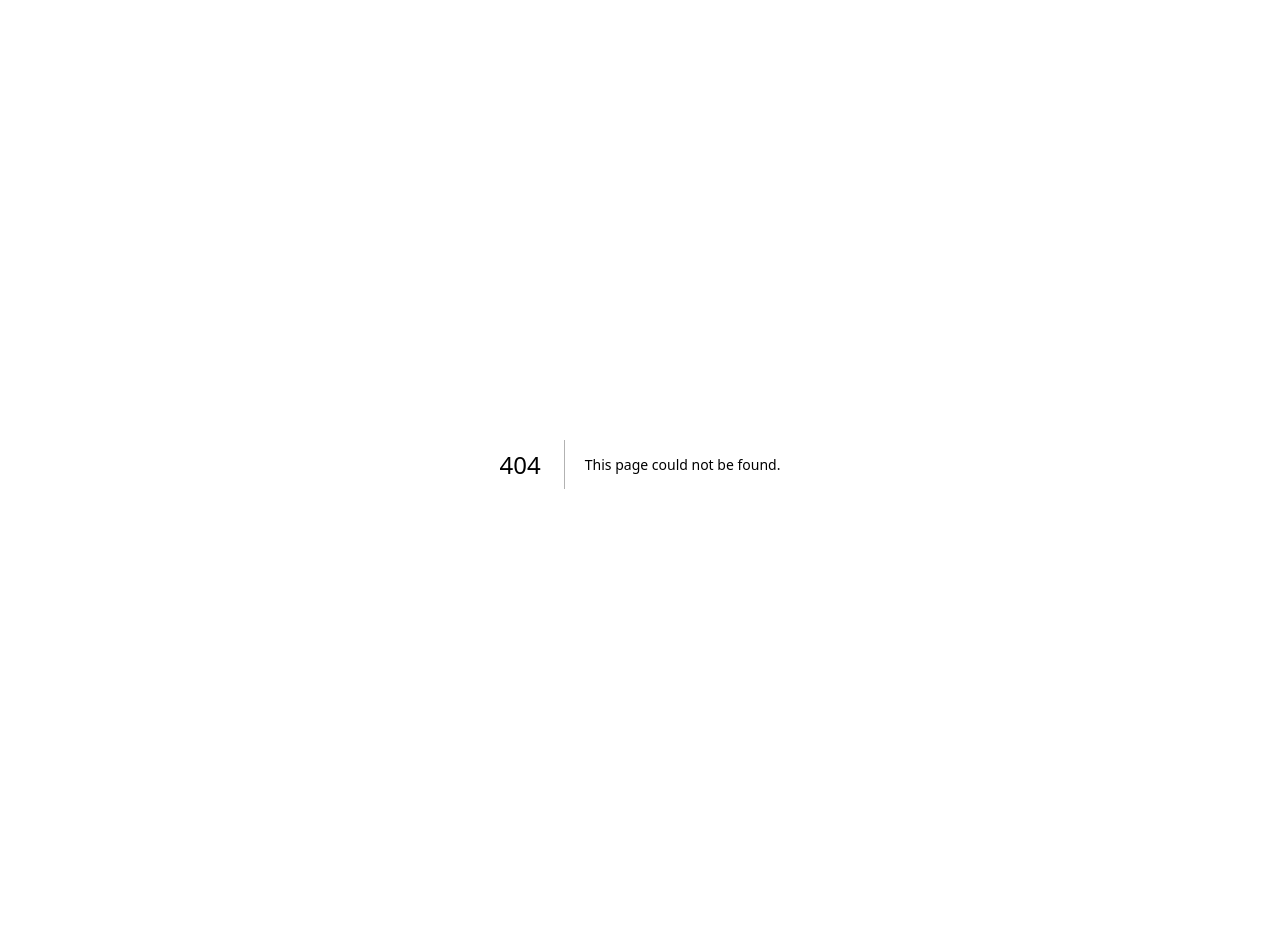
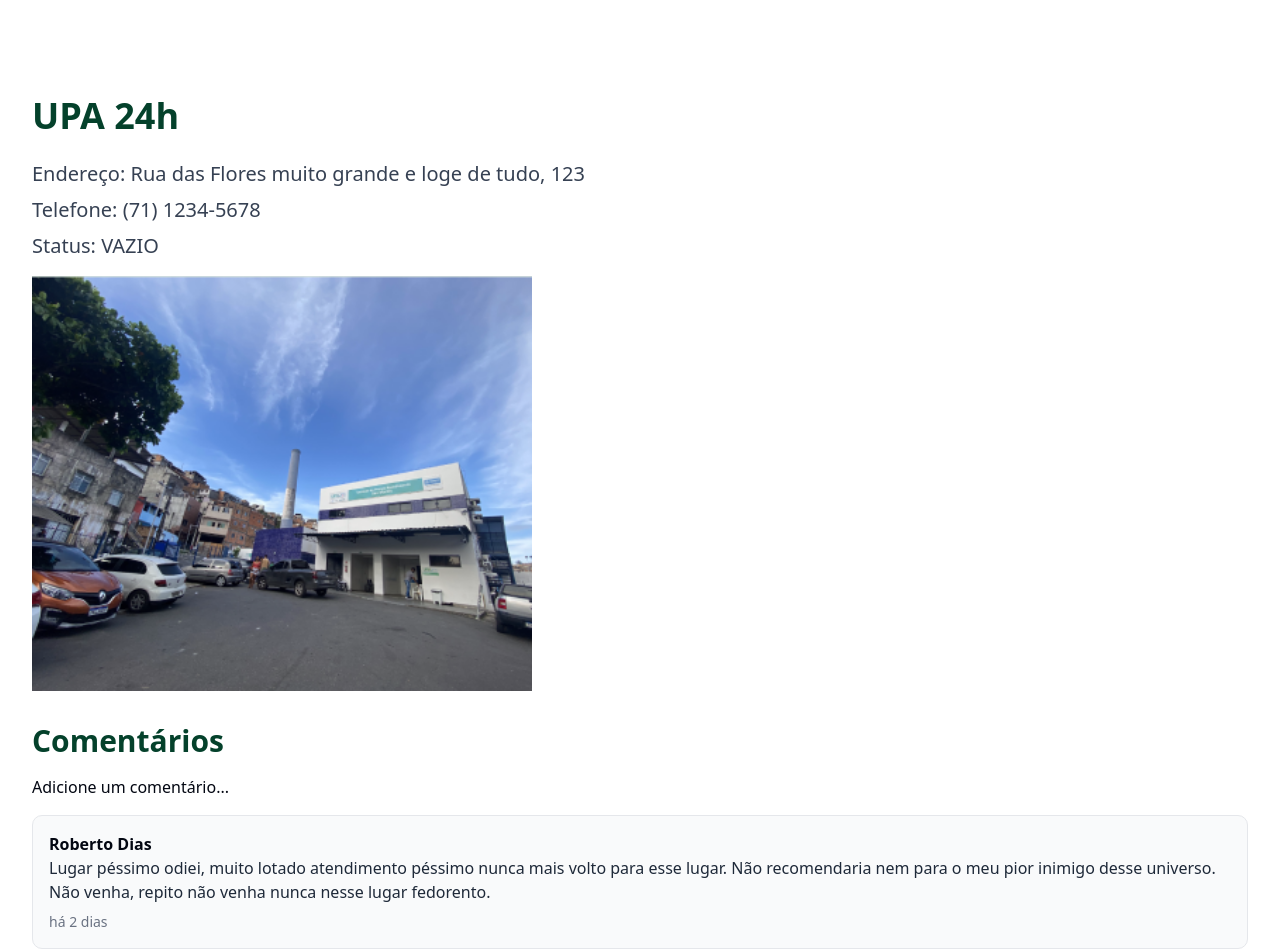
Before and after one commit to N1nh4/frontend-lab-web, a Next.js app: page /unidades/1 in a window 1280 px wide. Before the commit this address had no page. Shown: the top 952 px of the page. Before the commit the page ends 864 px from the top, so only its background shows below. Built offline with nearby package versions, Linux system fonts and the light colour scheme.

Commit message:
iniciando logica da pagina

```diff
--- /dev/null
+++ b/src/app/(paginas)/(public)/unidades/[id]/page.tsx
@@ -0,0 +1,64 @@
+"use client";
+import { useParams } from "next/navigation";
+import React from "react";
+
+const StatusEnum = {
+    VAZIO: "VAZIO",
+    POUCO_VAZIO: "POUCO VAZIO",
+    MODERADO: "MODERADO",
+    CHEIO: "CHEIO",
+    MUITO_CHEIO: "MUITO CHEIO",
+  }
+
+const cards = [
+    {
+      id: 1,
+      titulo: "UPA 24h",
+      avaliacaoEstrela: 4.0,
+      endereco: "Rua das Flores muito grande e loge de tudo, 123",
+      telefone: "(71) 1234-5678",
+      status: StatusEnum.VAZIO,
+      ultimaAtualizacao: "ultima atualização há 2 horas",
+      imagem: "/images/upa.png",
+    },
+];
+
+export default function UnidadeDetalhesPage() {
+    const params = useParams();
+    const unidadeId = params.id; // Obter o ID da unidade a partir dos parâmetros da URL
+
+    const unidade = cards.find((card) => card.id.toString() === unidadeId);
+
+    if (!unidade) {
+        return (
+            <div className="flex items-center justify-center h-screen">
+                <h1 className="text-2xl font-bold">Unidade não encontrada</h1>
+                <p className="text-gray-600">Verifique o ID da unidade</p>
+            </div>
+        );
+    }
+
+    return (
+        <main className="w-full min-h-screen p-8">
+            <h1 className="text-4xl font-bold text-verdeEscuro mb-6">{unidade.titulo}</h1>
+            <p className="text-xl text-gray-700 mb-2">Endereço: {unidade.endereco}</p>
+            <p className="text-xl text-gray-700 mb-2">Telefone: {unidade.telefone}</p>
+            <p className="text-xl text-gray-700 mb-2">Status: {unidade.status}</p>
+            {/* ... Renderize a imagem, comentários, etc. conforme a segunda foto ... */}
+            <img src={unidade.imagem} alt={unidade.titulo} width={500} height={300} className="my-4" />
+
+            <div className="mt-8">
+                <h2 className="text-3xl font-semibold text-verdeEscuro mb-4">Comentários</h2>
+                {/* Aqui você adicionaria a UI para comentários */}
+                <p>Adicione um comentário...</p>
+                {/* Exemplo de comentário simulado */}
+                <div className="border p-4 mt-4 rounded-lg bg-gray-50">
+                    <p className="font-bold">Roberto Dias</p>
+                    <p className="text-gray-800">Lugar péssimo odiei, muito lotado atendimento péssimo nunca mais volto para esse lugar. Não recomendaria nem para o meu pior inimigo desse universo. Não venha, repito não venha nunca nesse lugar fedorento.</p>
+                    <p className="text-sm text-gray-500 mt-2">há 2 dias</p>
+                </div>
+            </div>
+        </main>
+
+    );
+}
```
